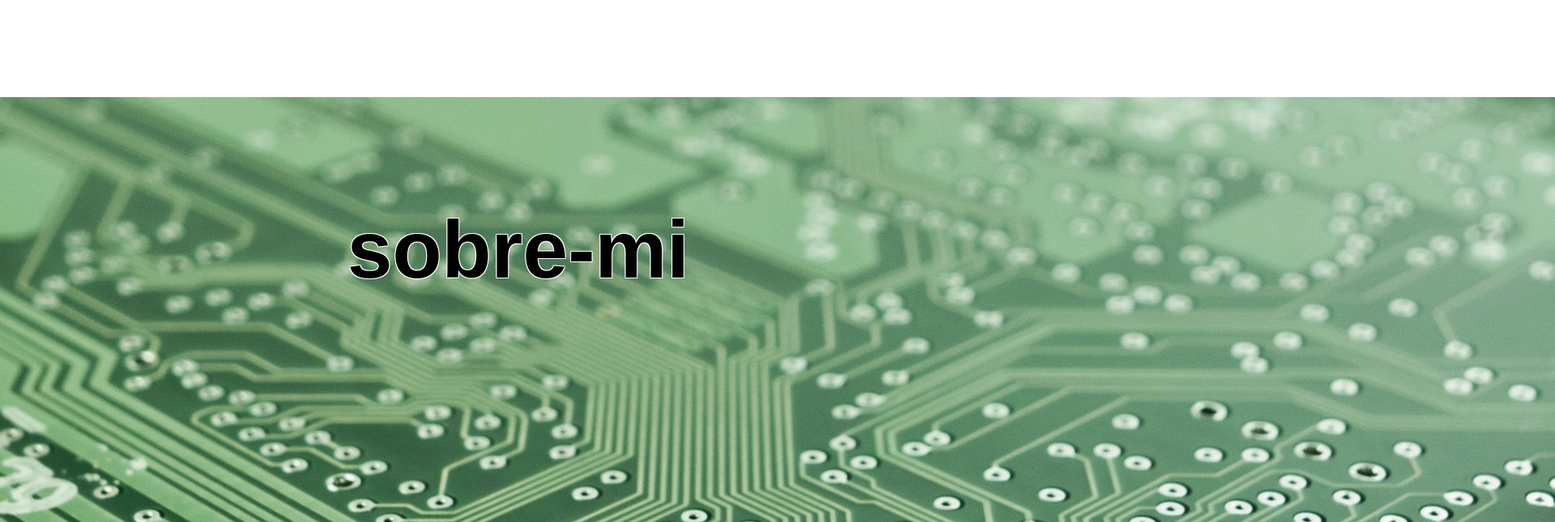
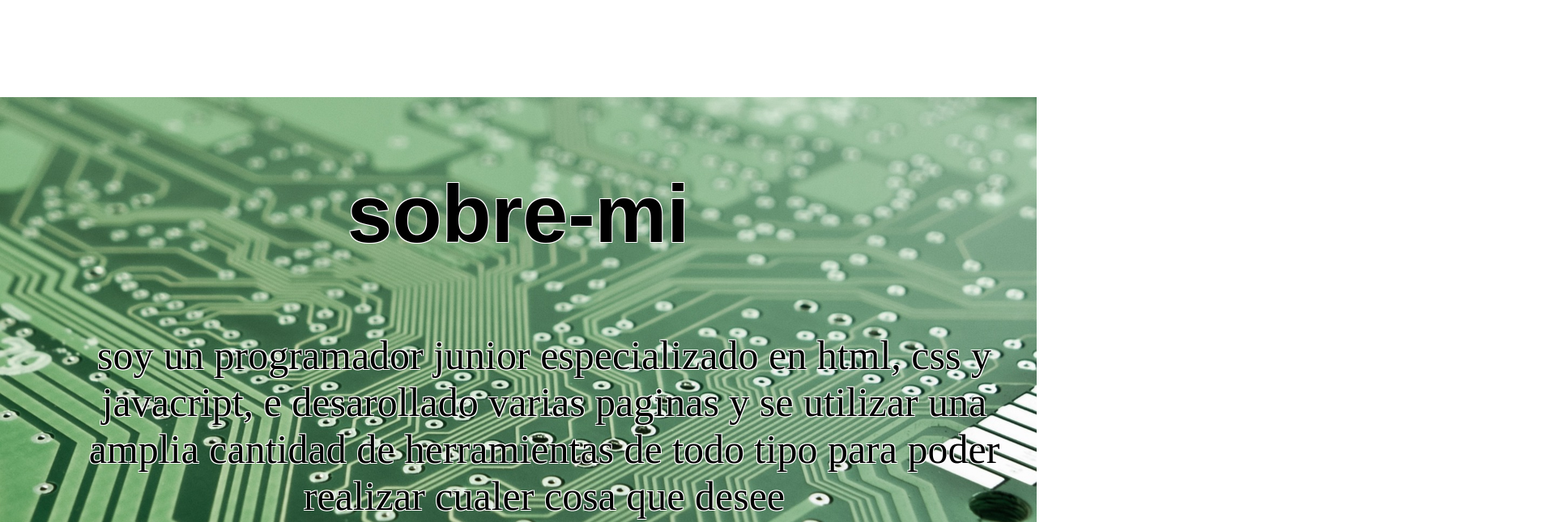
Before and after one commit to carmezy/portafolio, a plain HTML site: page index.html in a window 1280 px wide. Shown: the part 680-1325 px from the top of the page at 81% size, 1920 px wide, since content can reach past the window. Drawn offline with Linux system fonts and the light colour scheme; files whose address does not match are found by name; a web font is replaced by a local one.

Commit message:
Update styles.css

```diff
--- a/assets/css/styles.css
+++ b/assets/css/styles.css
@@ -41,6 +41,9 @@ video{
 
 .img-section {
     position: relative;
+    width: 100vw;
+    height: auto;
+    display: block;
     top: 0;
     left: 0;
 }
```
